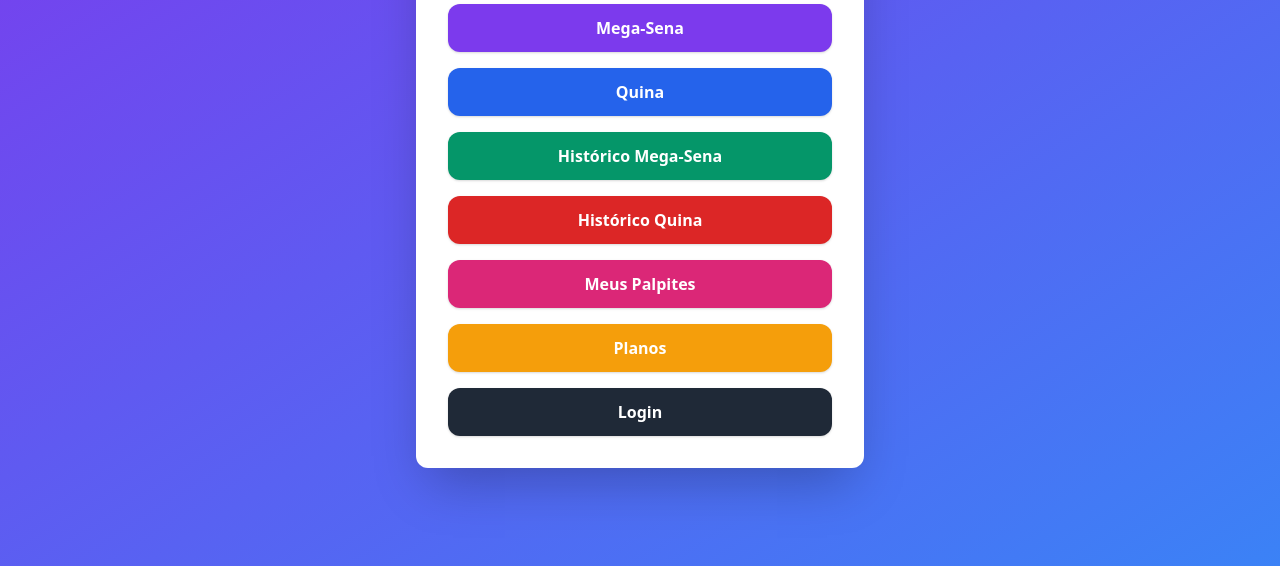
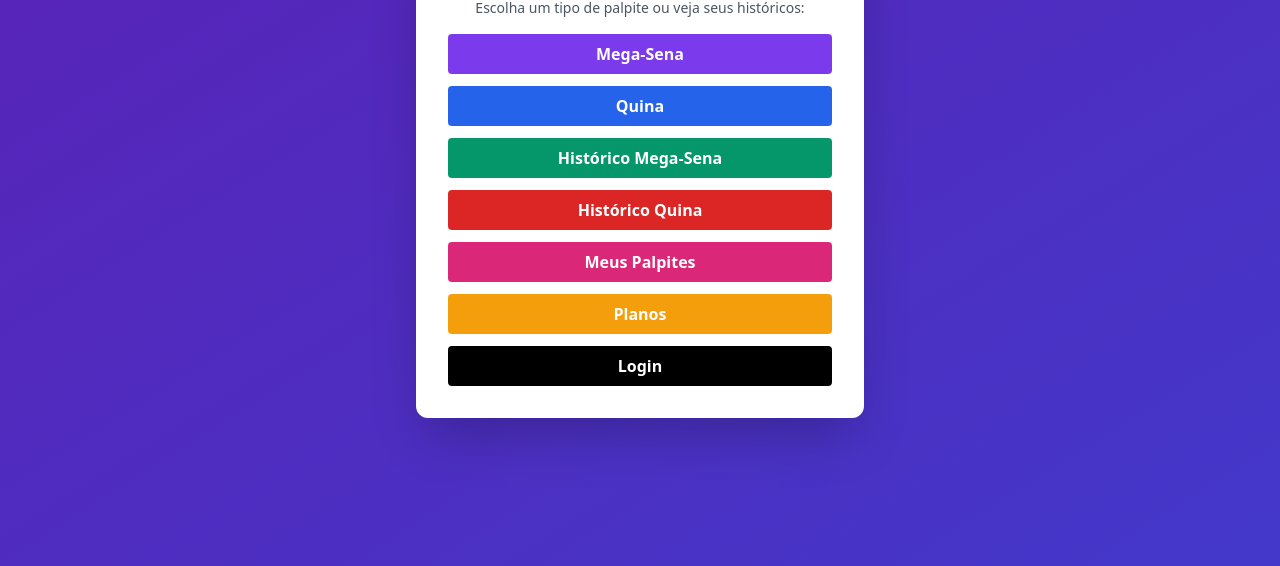
Before and after one commit to lotomente/lotomente-site, a plain HTML site: page index.html in a window 1280 px wide. Shown: the part 234-800 px from the top of the page. Drawn offline with nearby package versions, Linux system fonts and the light colour scheme.

Commit message:
Unificação de redirecionamento para palpite.html

```diff
--- a/index.html
+++ b/index.html
@@ -7,20 +7,20 @@
   <title>LotoMente - Início</title>
   <link href="https://cdn.jsdelivr.net/npm/tailwindcss@2.2.19/dist/tailwind.min.css" rel="stylesheet">
 </head>
-<body class="bg-gradient-to-br from-purple-600 to-blue-500 min-h-screen flex items-center justify-center text-white">
+<body class="bg-gradient-to-br from-purple-800 to-indigo-700 min-h-screen flex items-center justify-center text-white">
 
-  <main class="bg-white text-gray-900 p-8 rounded-xl shadow-2xl w-full max-w-md text-center space-y-6">
+  <main class="bg-white text-gray-900 p-8 rounded-xl shadow-2xl w-full max-w-md space-y-4 text-center">
     <h1 class="text-3xl font-bold">🔮 LotoMente</h1>
-    <p class="text-gray-600">Escolha um tipo de palpite ou veja seus históricos:</p>
+    <p class="text-sm text-gray-600 mb-6">Escolha um tipo de palpite ou veja seus históricos:</p>
 
-    <div class="grid grid-cols-1 gap-4">
-      <a href="palpite.html" class="bg-purple-600 hover:bg-purple-700 text-white py-3 rounded-xl font-semibold shadow">Mega-Sena</a>
-      <a href="quina.html" class="bg-blue-600 hover:bg-blue-700 text-white py-3 rounded-xl font-semibold shadow">Quina</a>
-      <a href="historico.html" class="bg-green-600 hover:bg-green-700 text-white py-3 rounded-xl font-semibold shadow">Histórico Mega-Sena</a>
-      <a href="historico_quina.html" class="bg-red-600 hover:bg-cyan-700 text-white py-3 rounded-xl font-semibold shadow">Histórico Quina</a>
-      <a href="meus_palpites.html" class="bg-pink-600 hover:bg-pink-700 text-white py-3 rounded-xl font-semibold shadow">Meus Palpites</a>
-      <a href="planos.html" class="bg-yellow-500 hover:bg-yellow-600 text-white py-3 rounded-xl font-semibold shadow">Planos</a>
-      <a href="login.html" class="bg-gray-800 hover:bg-gray-900 text-white py-3 rounded-xl font-semibold shadow">Login</a>
+    <div class="space-y-3">
+      <a href="palpite.html" class="block bg-purple-600 hover:bg-purple-700 text-white font-semibold py-2 rounded">Mega-Sena</a>
+      <a href="palpite.html" class="block bg-blue-600 hover:bg-blue-700 text-white font-semibold py-2 rounded">Quina</a>
+      <a href="historico.html" class="block bg-green-600 hover:bg-green-700 text-white font-semibold py-2 rounded">Histórico Mega-Sena</a>
+      <a href="historico_quina.html" class="block bg-red-600 hover:bg-red-700 text-white font-semibold py-2 rounded">Histórico Quina</a>
+      <a href="meus_palpites.html" class="block bg-pink-600 hover:bg-pink-700 text-white font-semibold py-2 rounded">Meus Palpites</a>
+      <a href="planos.html" class="block bg-yellow-500 hover:bg-yellow-600 text-white font-semibold py-2 rounded">Planos</a>
+      <a href="login.html" class="block bg-black hover:bg-gray-800 text-white font-semibold py-2 rounded">Login</a>
     </div>
   </main>
 
```
